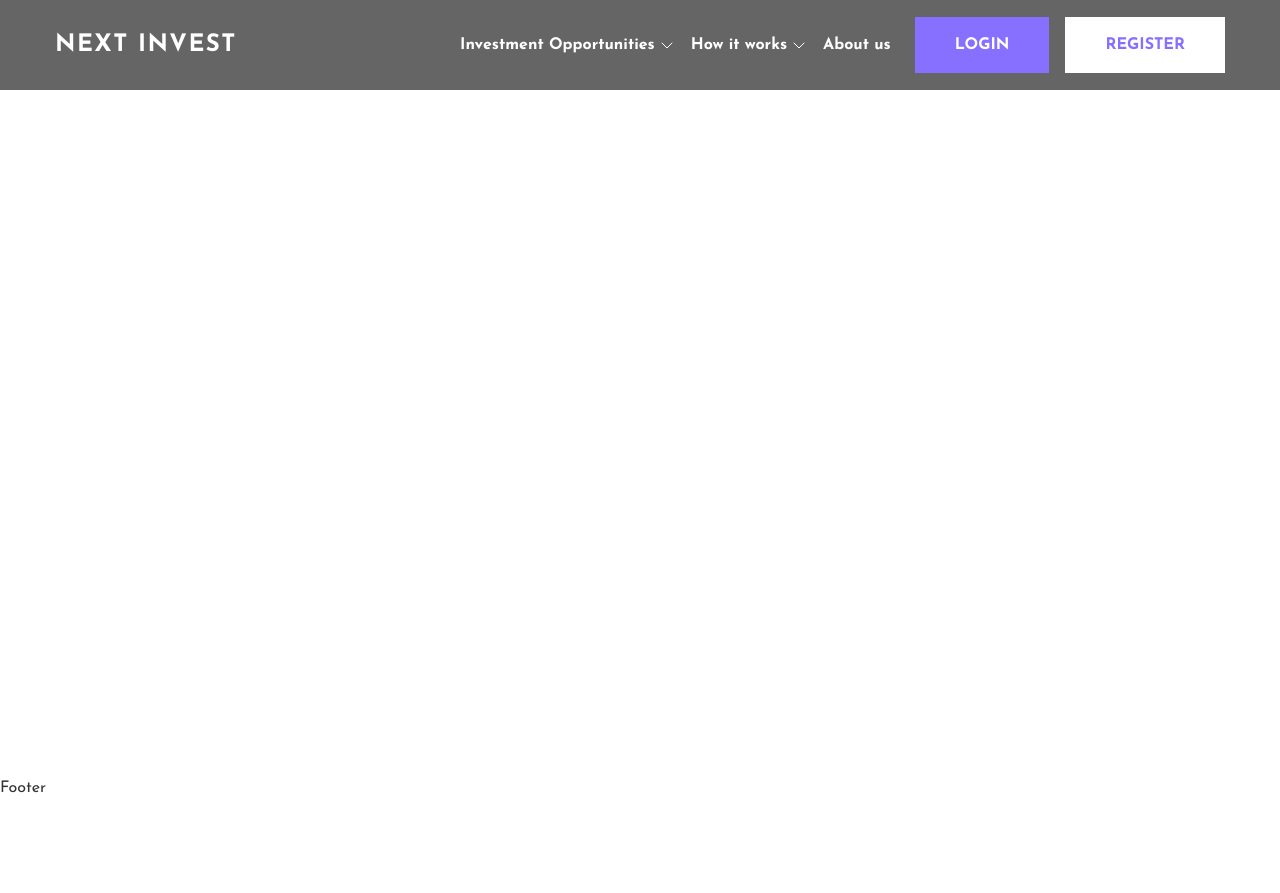
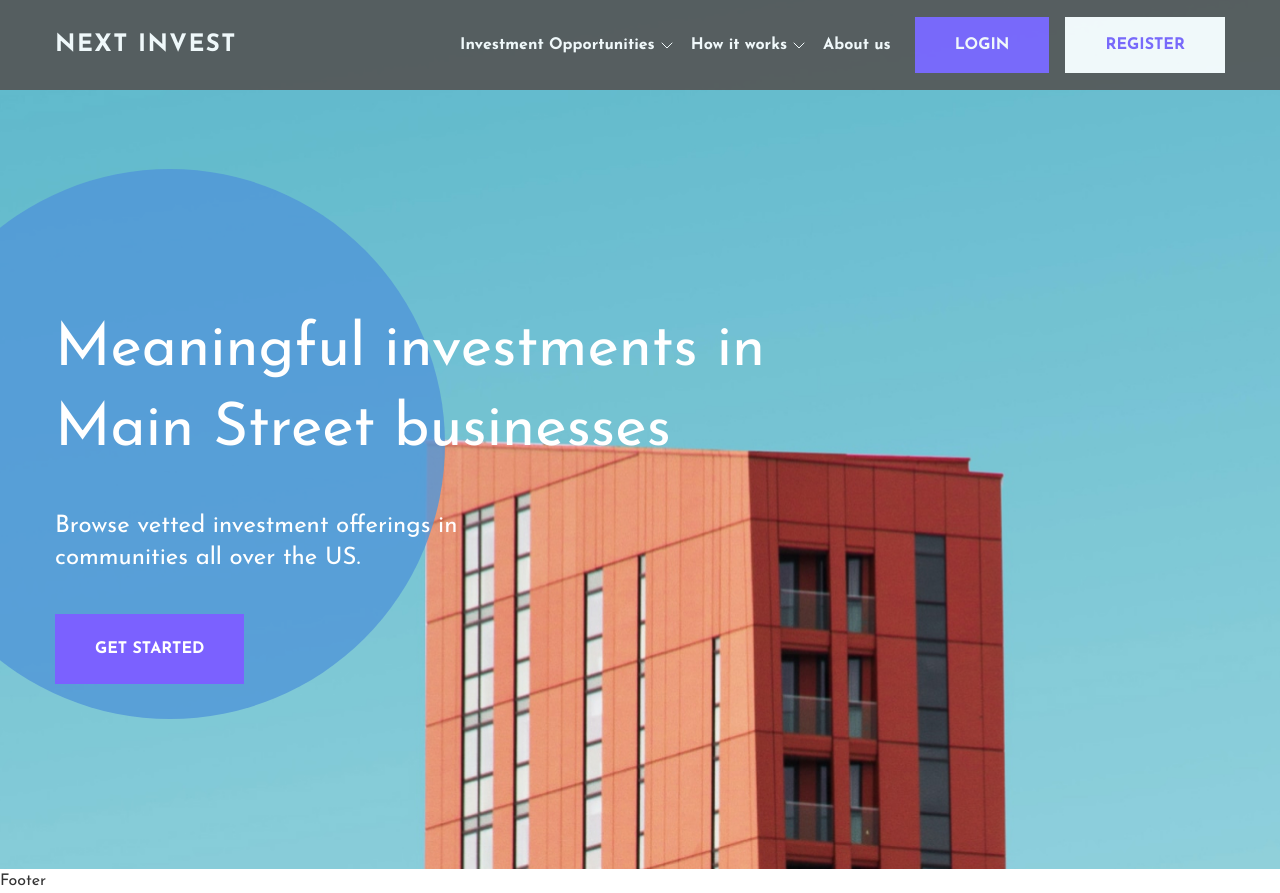
Before and after one commit to yaroslavTsebro/next-invest, a React (Create React App) app: page / in a window 1280 px wide. Before the commit the page ends 800 px from the top, so only its background shows below. Built offline with nearby package versions, Linux system fonts and the light colour scheme.

Commit message:
added get-started block

```diff
--- a/src/components/MainComponents/GetStarted/GetStarted.scss
+++ b/src/components/MainComponents/GetStarted/GetStarted.scss
@@ -0,0 +1,81 @@
+.get-started {
+  background-image: url('../../../assertions/get-started/background.jpg');
+  background-position: center center;
+  background-repeat: no-repeat;
+  background-attachment: fixed;
+  background-size: cover;
+  width: 100vw;
+}
+
+.get-started__container {
+  height: 100%;
+  padding-top: 90px;
+
+  @media (max-width: 1000px) {
+    padding-top: 220px;
+  }
+}
+
+
+
+.get-started__body {}
+
+.get-started-info {
+  padding-top: 220px;
+  padding-bottom: 185px;
+  position: relative;
+
+  &::before {
+    content: "";
+    background-color: rgba(80, 150, 217, 0.8);
+    position: absolute;
+    width: 550px;
+    height: 550px;
+    border-radius: 50%;
+    bottom: 150px;
+    left: -160px;
+    z-index: 1;
+
+    @media (max-width: 768.98px) {
+      content: none;
+    }
+  }
+}
+
+.get-started-info>* {
+  position: relative;
+  z-index: 10;
+
+  &:not(:last-child) {
+    margin-bottom: 40px;
+  }
+}
+
+.get-started-info__title {
+  max-width: 770px;
+  color: #ffffff;
+  font-size: 60px;
+  font-style: normal;
+  line-height: 80px;
+
+  @media (max-width: 480.98px) {
+    font-size: 48px;
+  }
+}
+
+.get-started-info__text {
+  max-width: 470px;
+  color: #ffffff;
+  font-size: 24px;
+  font-weight: 400;
+  line-height: 32px;
+
+  /* 133.333% */
+  @media (max-width: 480.98px) {
+    font-size: 20px;
+  }
+}
+
+.get-started-info__button {
+  padding: 23px 40px;
+}
--- a/src/components/MainComponents/GetStarted/GetStarted.tsx
+++ b/src/components/MainComponents/GetStarted/GetStarted.tsx
@@ -1,3 +1,21 @@
+import "./GetStarted.scss";
+
 export function GetStarted() {
-  return <></>
+  return (
+    <section className="get-started">
+      <div className="get-started__container">
+        <div className="get-started__body get-started-info">
+          <div className="get-started-info__title">
+            Meaningful investments in Main Street businesses
+          </div>
+          <div className="get-started-info__text">
+            Browse vetted investment offerings in communities all over the US.
+          </div>
+          <button className="get-started-info__button button button_purple">
+            Get Started
+          </button>
+        </div>
+      </div>
+    </section>
+  );
 }
--- a/src/components/MainComponents/Main/Main.scss
+++ b/src/components/MainComponents/Main/Main.scss
@@ -1,3 +1,3 @@
 .main{
-  flex: 1 0 100%;
+  flex: 1 1 auto;
 }
--- a/src/components/MainComponents/Main/Main.tsx
+++ b/src/components/MainComponents/Main/Main.tsx
@@ -1,5 +1,10 @@
+import { GetStarted } from "../GetStarted/GetStarted";
 import "./Main.scss";
 
 export function Main() {
-  return <main className="main"></main>;
+  return (
+    <main className="main">
+      <GetStarted />
+    </main>
+  );
 }
--- a/src/components/headerComponents/Header/Header.scss
+++ b/src/components/headerComponents/Header/Header.scss
@@ -1,5 +1,8 @@
 .header {
-  width: 100%;
+  position: fixed;
+  top: 0;
+  width: 100vw;
+  z-index: 100;
   background-color: #555555;
   opacity: 0.90;
 }
```
Also changed, not shown: src/assertions/get-started/background.jpg (added).
